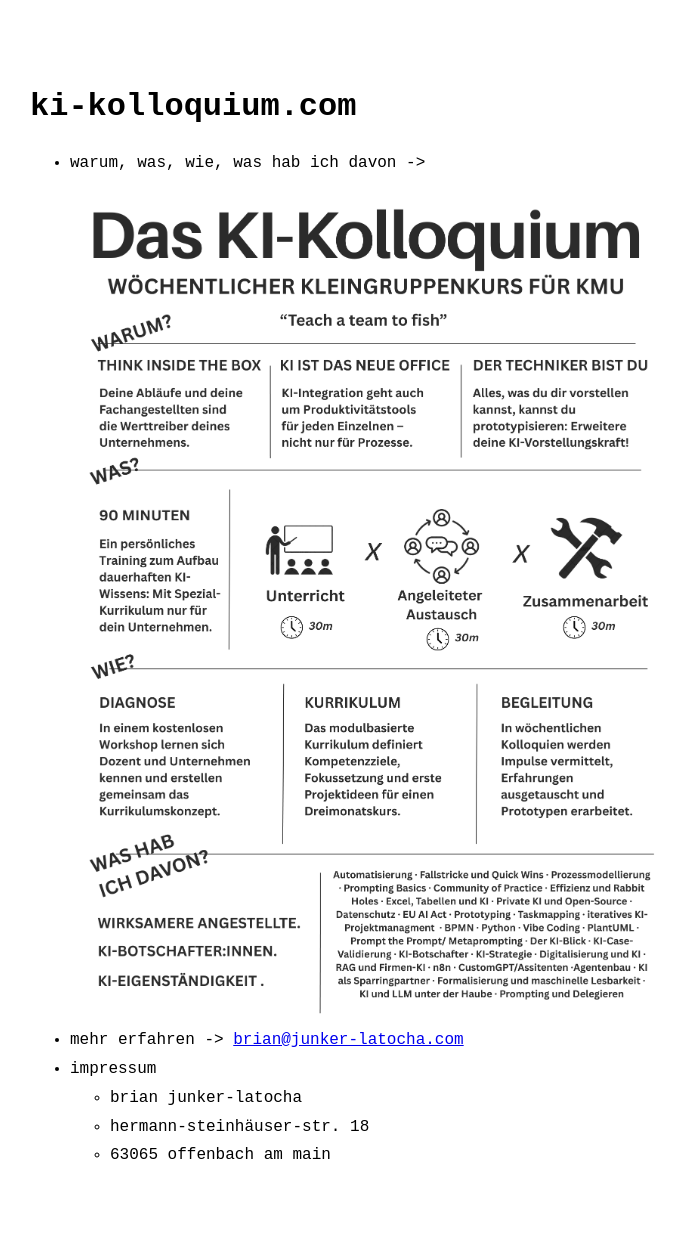
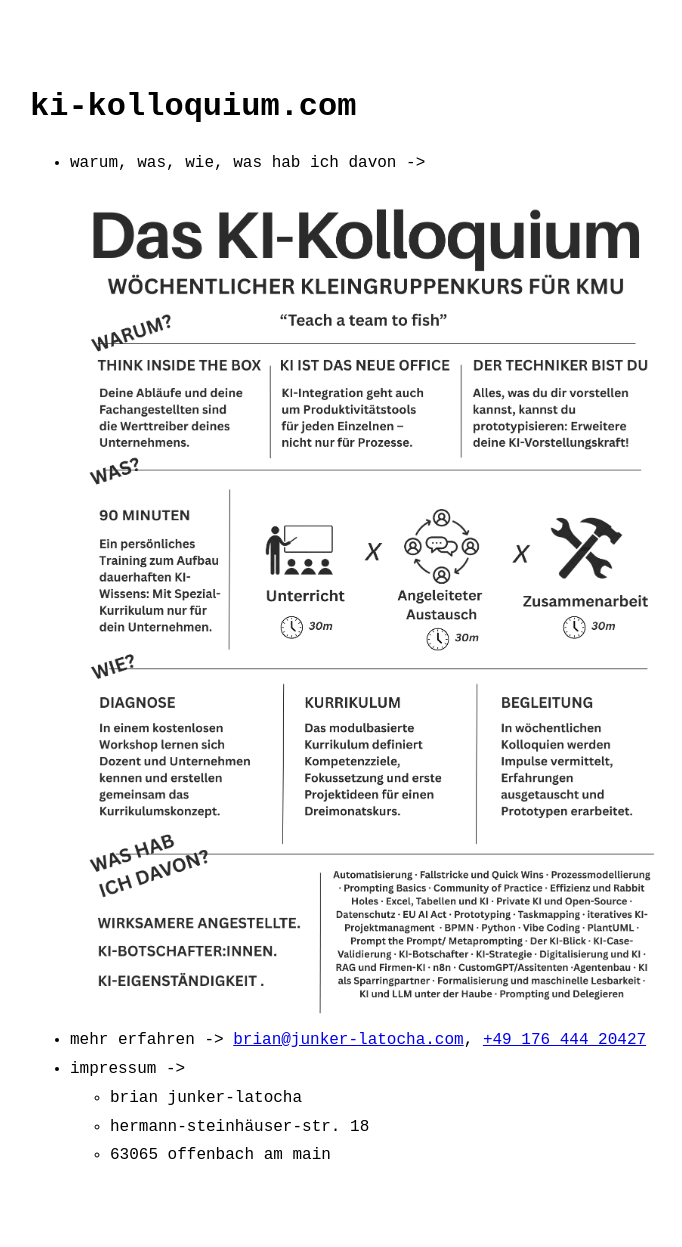
Before and after one commit to BrianInGermany/KI-Kolloquium-, a Jekyll site: the page built from index.md, in a window 1280 px wide. Shown: the whole page, without its empty margins (290-972 px from the left). Built offline with Jekyll 4.4.1, drawn with Linux system fonts in a browser that asks for light colours.

Commit message:
edit contact

```diff
--- a/_data/menu.yml
+++ b/_data/menu.yml
@@ -3,8 +3,8 @@
 
 entries:
   - title: warum, was, wie, was hab ich davon -> <br> <img src="assets\img\onepager.png" alt="One Pager">
-  - title: mehr erfahren -> <a href="mailto:brian@junker-latocha.com?subject=Interesse%20am%20KI-Kolloquium">brian@junker-latocha.com</a>
-  - title: impressum
+  - title: mehr erfahren -> <a href="mailto:brian@junker-latocha.com?subject=Interesse%20am%20KI-Kolloquium">brian@junker-latocha.com</a>, <a href="tel:+4917644420427">+49 176 444 20427</a>
+  - title: impressum ->
     entries:
       - title: brian junker-latocha
       - title: hermann-steinhäuser-str. 18
```
